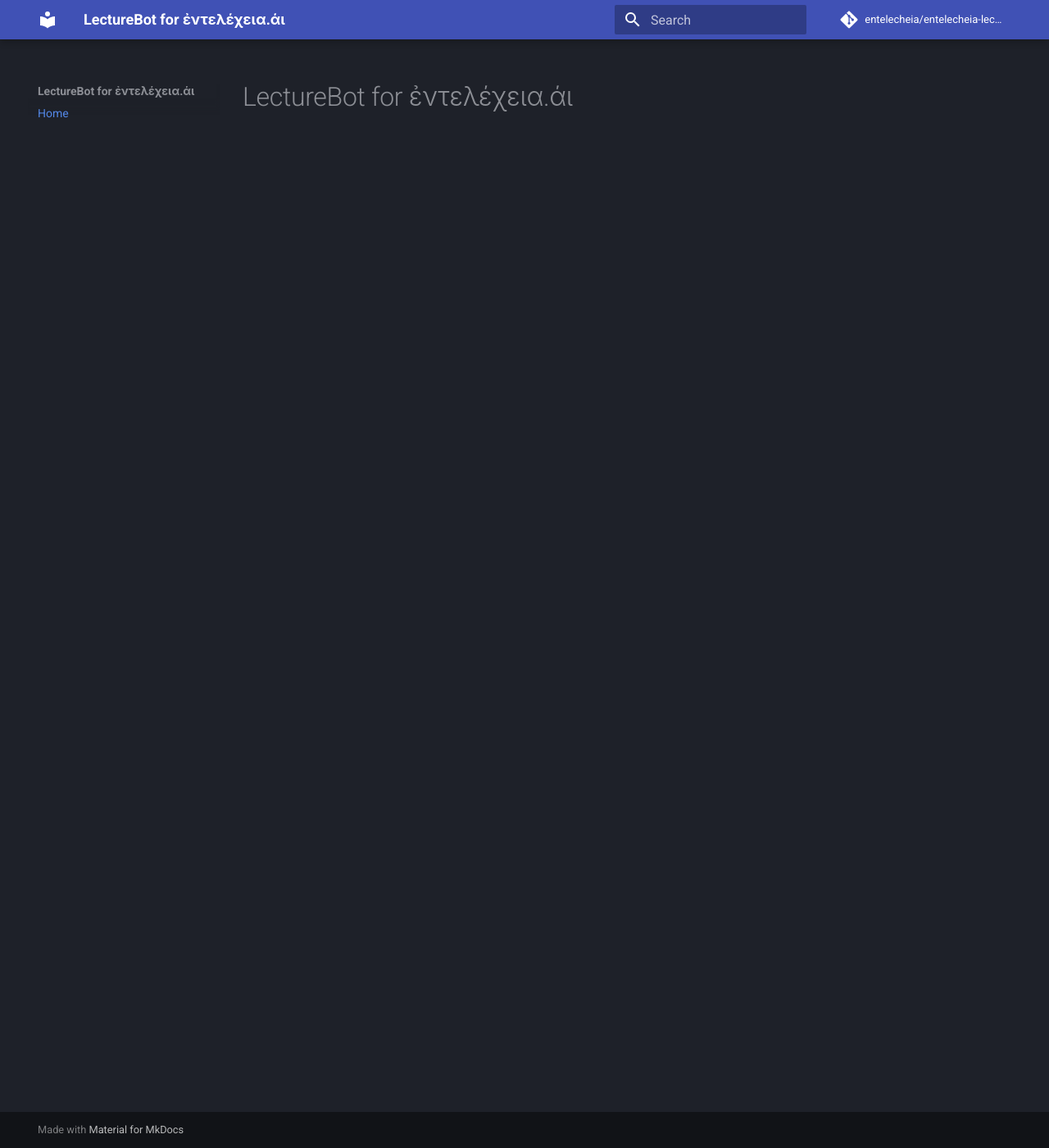
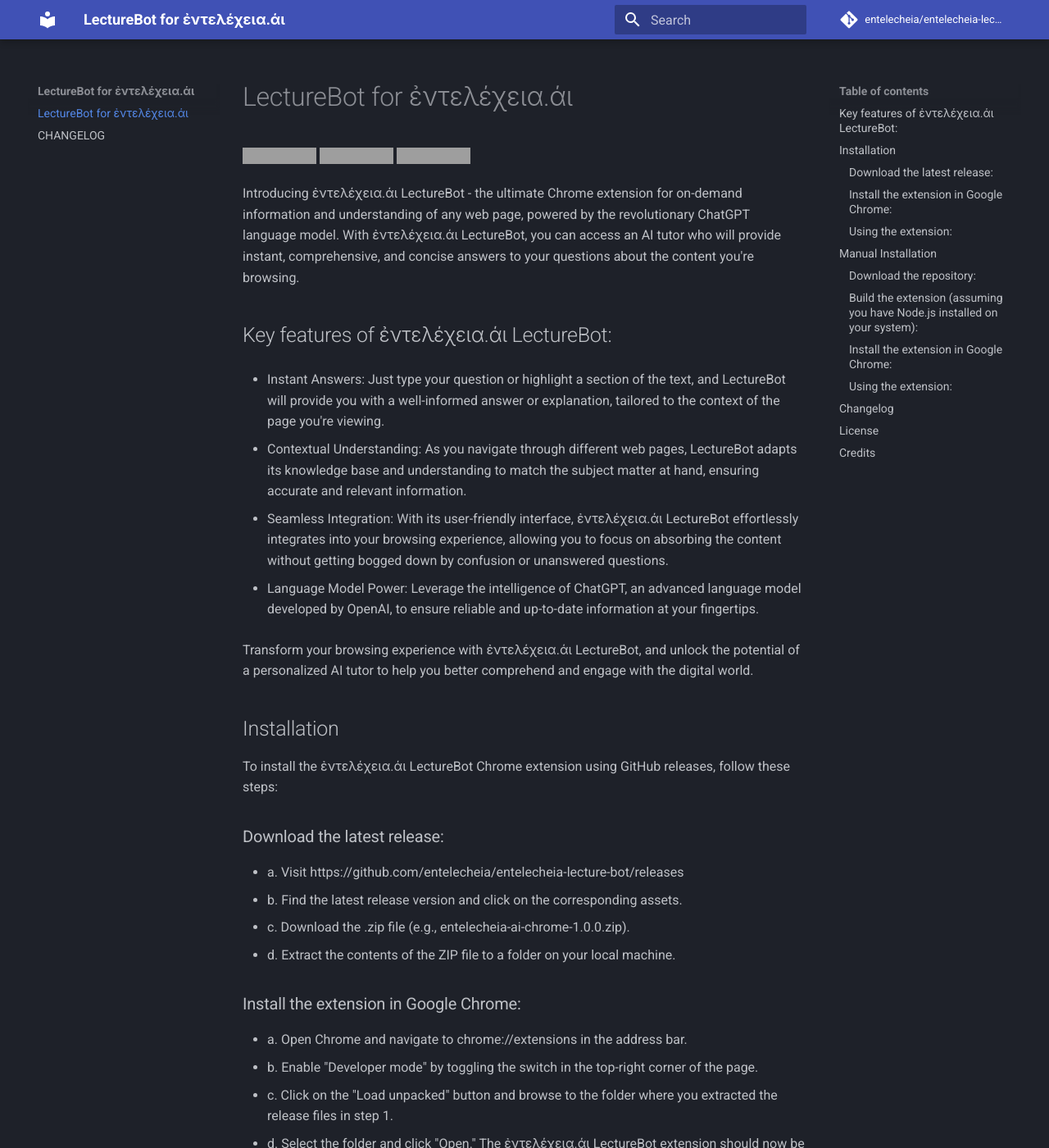
Before and after one commit to entelecheia/entelecheia-lecture-bot, an MkDocs documentation site: the page built from docs/index.md, in a window 1280 px wide and 1400 px high. Shown: the whole window at 82% size. Built offline with MkDocs 1.6.1 and Material for MkDocs 9.7.7, drawn with Linux system fonts in a browser that asks for light colours; comment, search, counter and statistics services are not loaded; some of the changed text lies outside the part shown; grey boxes are pictures that could not be loaded.

Commit message:
build: prepare for release

```diff
--- a/README.md
+++ b/README.md
@@ -1,3 +1,98 @@
 # LectureBot for ἐντελέχεια.άι
 
-ChatGPT answers your questions about the content of the page you are currently viewing.
+[![version-image]][release-url]
+[![release-date-image]][release-url]
+[![license-image]][license-url]
+
+<!-- Links: -->
+
+[license-image]: https://img.shields.io/github/license/entelecheia/entelecheia-lecture-bot
+[license-url]: https://github.com/entelecheia/entelecheia-lecture-bot/blob/main/LICENSE
+[version-image]: https://img.shields.io/github/v/release/entelecheia/entelecheia-lecture-bot?sort=semver
+[release-date-image]: https://img.shields.io/github/release-date/entelecheia/entelecheia-lecture-bot
+[release-url]: https://github.com/entelecheia/entelecheia-lecture-bot/releases
+[repo-url]: https://github.com/entelecheia/entelecheia-lecture-bot
+[docs-url]: https://lecture-bot.entelecheia.ai
+[changelog]: https://github.com/entelecheia/entelecheia-lecture-bot/blob/main/docs/CHANGELOG.md
+[contributing guidelines]: https://github.com/entelecheia/entelecheia-lecture-bot/blob/main/CONTRIBUTING.md
+
+<!-- Links: -->
+
+Introducing ἐντελέχεια.άι LectureBot - the ultimate Chrome extension for on-demand information and understanding of any web page, powered by the revolutionary ChatGPT language model. With ἐντελέχεια.άι LectureBot, you can access an AI tutor who will provide instant, comprehensive, and concise answers to your questions about the content you're browsing.
+
+## Key features of ἐντελέχεια.άι LectureBot:
+
+- Instant Answers: Just type your question or highlight a section of the text, and LectureBot will provide you with a well-informed answer or explanation, tailored to the context of the page you're viewing.
+
+- Contextual Understanding: As you navigate through different web pages, LectureBot adapts its knowledge base and understanding to match the subject matter at hand, ensuring accurate and relevant information.
+
+- Seamless Integration: With its user-friendly interface, ἐντελέχεια.άι LectureBot effortlessly integrates into your browsing experience, allowing you to focus on absorbing the content without getting bogged down by confusion or unanswered questions.
+
+- Language Model Power: Leverage the intelligence of ChatGPT, an advanced language model developed by OpenAI, to ensure reliable and up-to-date information at your fingertips.
+
+Transform your browsing experience with ἐντελέχεια.άι LectureBot, and unlock the potential of a personalized AI tutor to help you better comprehend and engage with the digital world.
+
+## Installation
+
+To install the ἐντελέχεια.άι LectureBot Chrome extension using GitHub releases, follow these steps:
+
+### Download the latest release:
+
+- a. Visit https://github.com/entelecheia/entelecheia-lecture-bot/releases
+- b. Find the latest release version and click on the corresponding assets.
+- c. Download the .zip file (e.g., entelecheia-ai-chrome-1.0.0.zip).
+- d. Extract the contents of the ZIP file to a folder on your local machine.
+
+### Install the extension in Google Chrome:
+
+- a. Open Chrome and navigate to chrome://extensions in the address bar.
+- b. Enable "Developer mode" by toggling the switch in the top-right corner of the page.
+- c. Click on the "Load unpacked" button and browse to the folder where you extracted the release files in step 1.
+- d. Select the folder and click "Open." The ἐντελέχεια.άι LectureBot extension should now be installed and visible in your extensions list.
+
+### Using the extension:
+
+- a. Click on the ἐντελέχεια.άι LectureBot icon in your browser's toolbar to open the lecture site.
+- b. Browse to a web page and start asking questions or highlighting text to receive contextual information and answers.
+
+Remember to periodically check the GitHub releases page for updates and new releases. To update the extension, download the latest release, and follow the steps above to reload the extension in your browser.
+
+## Manual Installation
+
+To manually install the ἐντελέχεια.άι LectureBot Chrome extension from the GitHub repository, follow these steps:
+
+### Download the repository:
+
+- a. Visit https://github.com/entelecheia/entelecheia-lecture-bot
+- b. Click on the green "Code" button and select "Download ZIP."
+- c. Extract the contents of the ZIP file to a folder on your local machine.
+
+### Build the extension (assuming you have Node.js installed on your system):
+
+- a. Open a terminal or command prompt and navigate to the extracted folder.
+- b. Run npm install to install the necessary dependencies.
+- c. Run npm run build to build the extension. The built files should be located in a dist or build folder.
+
+### Install the extension in Google Chrome:
+
+- a. Open Chrome and navigate to chrome://extensions in the address bar.
+- b. Enable "Developer mode" by toggling the switch in the top-right corner of the page.
+- c. Click on the "Load unpacked" button and browse to the dist or build folder created in step 2.
+- d. Select the folder and click "Open." The ἐντελέχεια.άι LectureBot extension should now be installed and visible in your extensions list.
+
+### Using the extension:
+
+- a. Click on the ἐντελέχεια.άι LectureBot icon in your browser's toolbar to open the lecture site.
+- b. Browse to a web page and start asking questions or highlighting text to receive contextual information and answers.
+
+## Changelog
+
+See the [CHANGELOG] for more information.
+
+## License
+
+This project is released under the [MIT License][license-url].
+
+## Credits
+
+This project is inspired by [wong2/chat-gpt-google-extension](https://github.com/wong2/chat-gpt-google-extension) and [josStorer/chatGPTBox](https://github.com/josStorer/chatGPTBox).
--- /dev/null
+++ b/docs/requirements.txt
@@ -0,0 +1,4 @@
+mkdocs-material
+markdown-include
+mkdocs-toc-md
+html5lib
--- a/mkdocs.yaml
+++ b/mkdocs.yaml
@@ -5,9 +5,28 @@
 docs_dir: docs/
 repo_name: entelecheia/entelecheia-lecture-bot
 repo_url: 'https://github.com/entelecheia/entelecheia-lecture-bot'
-nav:
-  - Home: index.md
+plugins:
+  - search
+markdown_extensions:
+  - markdown_include.include:
+      base_path: .
+  - pymdownx.arithmatex:
+      generic: true
+  - admonition
+  - toc:
+      permalink: True
 theme:
   name: material
   palette:
     scheme: slate
+  features:
+    - navigation.expand
+    # - navigation.tabs
+extra:
+  analytics:
+    provider: google
+    property: G-PE36E23XVM
+extra_javascript:
+  - javascripts/mathjax.js
+  - https://polyfill.io/v3/polyfill.min.js?features=es6
+  - https://cdn.jsdelivr.net/npm/mathjax@3/es5/tex-mml-chtml.js
--- a/static/_locales/en/messages.json
+++ b/static/_locales/en/messages.json
@@ -3,7 +3,7 @@
     "message": "LectureBot for ἐντελέχεια.άι"
   },
   "appDesc": {
-    "message": "ChatGPT answers your questions about the content of the page you are currently viewing."
+    "message": "It offers contextual understanding, seamless integration, and user-friendly interface for an enhanced learning experience."
   },
   "limitingMessage": {
     "message": "Summarize the content in a few words. Please keep the discussion within the scope of this content."
--- a/static/_locales/ko/messages.json
+++ b/static/_locales/ko/messages.json
@@ -3,7 +3,7 @@
     "message": "LectureBot for ἐντελέχεια.άι"
   },
   "appDesc": {
-    "message": "ChatGPT는 현재 보고 있는 페이지의 내용에 대한 질문에 답변합니다."
+    "message": "이 크롬 확장 프로그램은 인공지능의 실시간 답변과 설명으로 강의 노트에 대한 통찰력을 제공합니다."
   },
   "limitingMessage": {
     "message": "내용을 몇 마디로 요약해 보세요. 이 내용의 범위 내에서 토론을 진행해 주시기 바랍니다."
```
Also changed, not shown: build.mjs (+9 -9 lines), docs/index.md (+1 -1 lines), src/components/ChatCard.tsx (+7 -7 lines), docs/CHANGELOG.md (added), screenshots/extension.png (added), screenshots/options.png (added), 6 other files.
